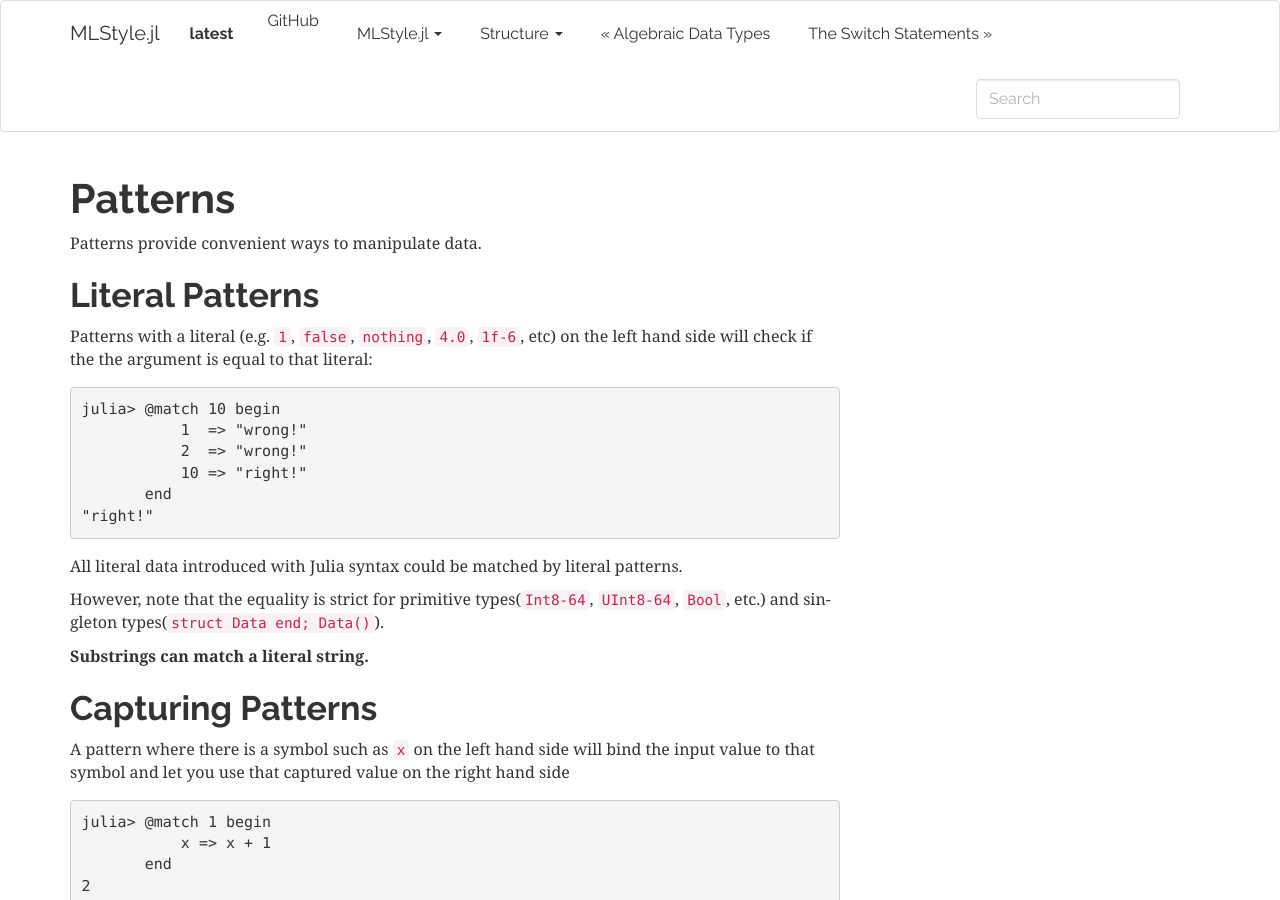
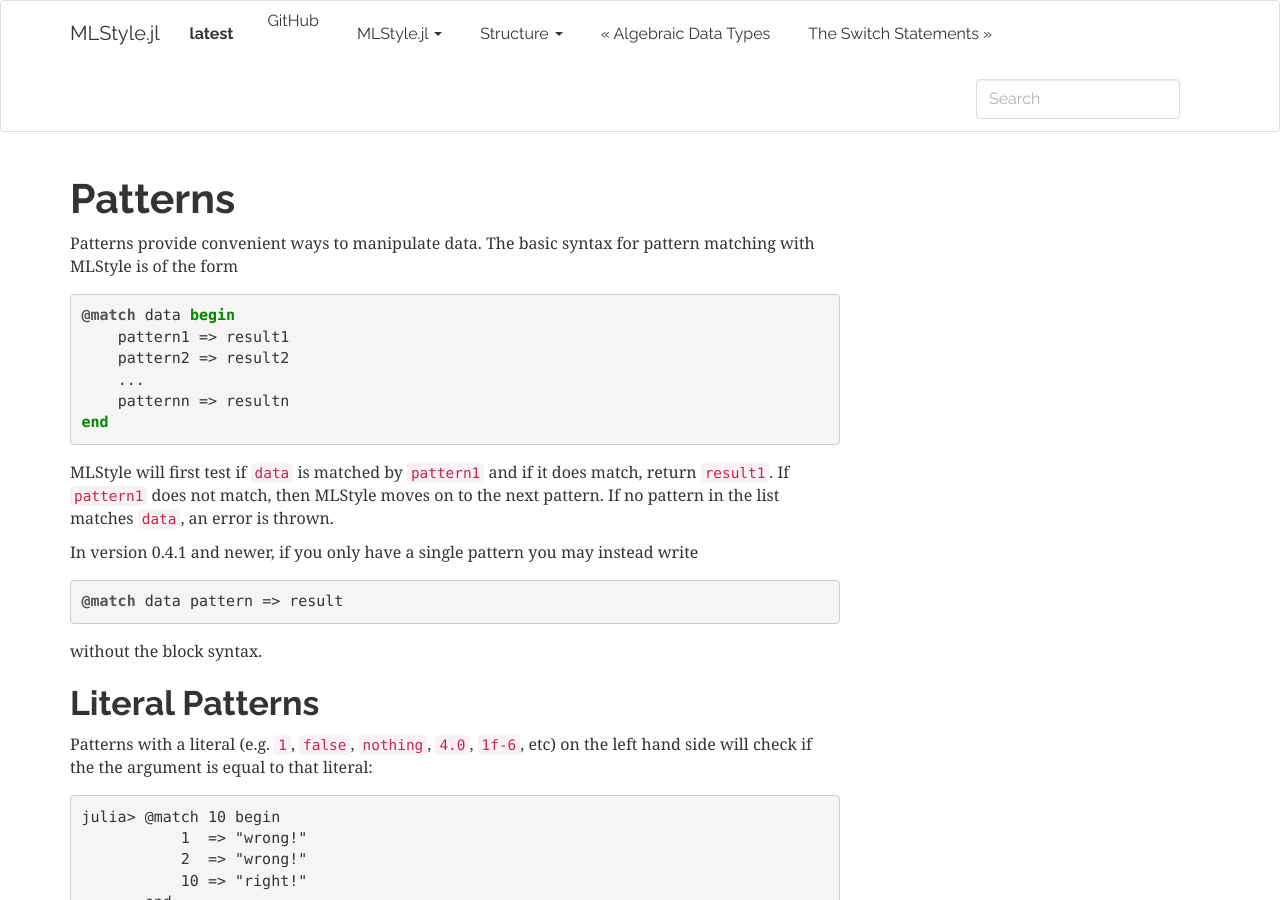
Before and after one commit to thautwarm/MLStyle.jl, a Sphinx documentation site: the page built from docs/syntax/pattern.md, in a window 1280 px wide and 900 px high. Built offline with Sphinx 7.4.7, drawn with Linux system fonts in a browser that asks for light colours.

Commit message:
document basic pattern matching syntax and new one-liner syntax

````diff
--- a/docs/syntax/pattern.md
+++ b/docs/syntax/pattern.md
@@ -1,7 +1,23 @@
 Patterns
 =======================
 
-Patterns provide convenient ways to manipulate data.
+Patterns provide convenient ways to manipulate data. The basic syntax for pattern matching with MLStyle is of the form
+```julia
+@match data begin
+    pattern1 => result1
+    pattern2 => result2
+    ...
+    patternn => resultn
+end
+```
+MLStyle will first test if `data` is matched by `pattern1` and if it does match, return `result1`. If `pattern1` does not match, then MLStyle moves on to the next pattern. If no pattern in the list matches `data`, an error is thrown.
+
+In version 0.4.1 and newer, if you only have a single pattern you may instead write
+```julia
+@match data pattern => result
+```
+without the block syntax.
+
 
 Literal Patterns
 ------------------------
````
